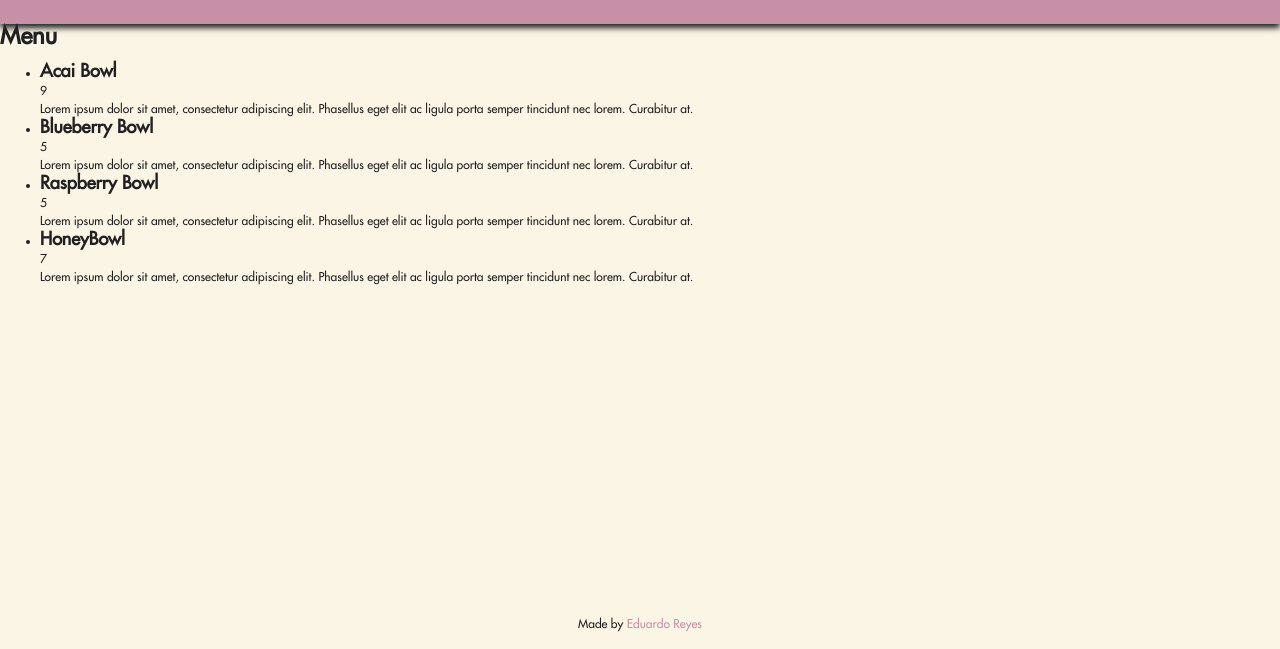
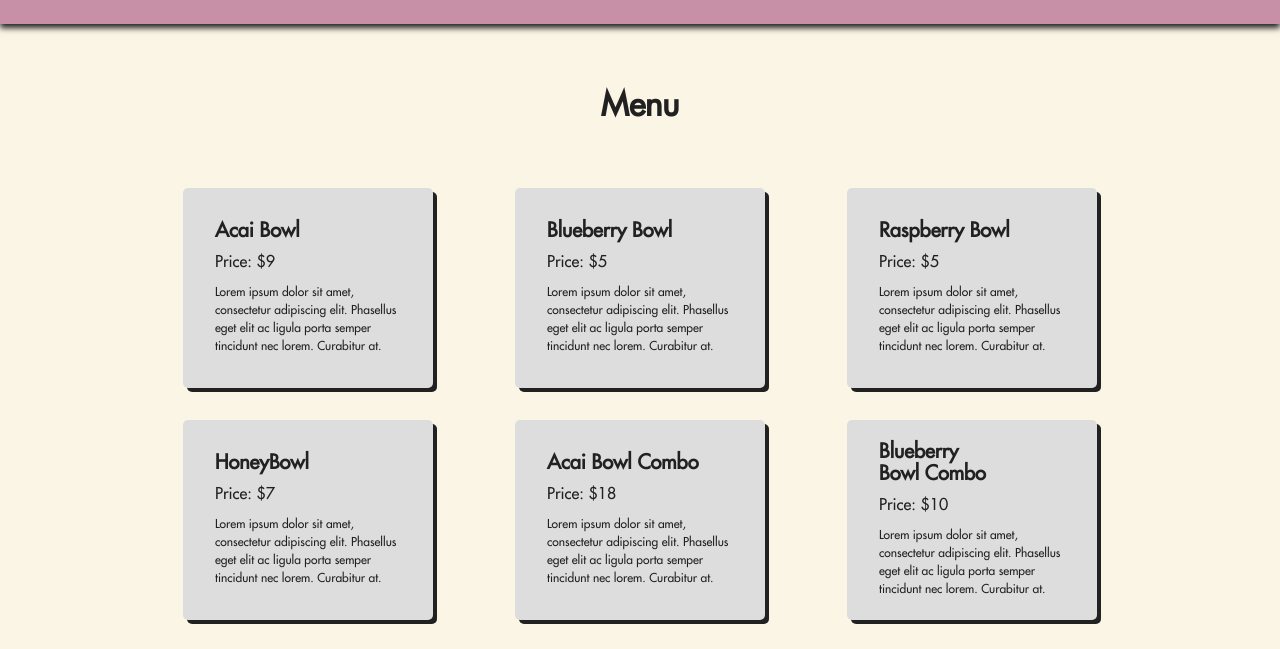
Before and after one commit to eduardoreyes007351208/restaurantPage, a website built with webpack: page src/index.html in a window 1280 px wide. Both pictures are taken after a click on the button "Menu". Shown: the part 126-775 px from the top of the page. Built offline with nearby package versions, Linux system fonts and the light colour scheme.

Commit message:
feat: Style Menu Page

```diff
--- a/src/modules/menuPage.js
+++ b/src/modules/menuPage.js
@@ -19,15 +19,19 @@ export const menuPage = () => {
     addRecipe('Blueberry Bowl', 5, 'Lorem ipsum dolor sit amet, consectetur adipiscing elit. Phasellus eget elit ac ligula porta semper tincidunt nec lorem. Curabitur at.', menuList)
     addRecipe('Raspberry Bowl', 5, 'Lorem ipsum dolor sit amet, consectetur adipiscing elit. Phasellus eget elit ac ligula porta semper tincidunt nec lorem. Curabitur at.', menuList)
     addRecipe('HoneyBowl', 7, 'Lorem ipsum dolor sit amet, consectetur adipiscing elit. Phasellus eget elit ac ligula porta semper tincidunt nec lorem. Curabitur at.', menuList)
+    addRecipe('Acai Bowl Combo', 18, 'Lorem ipsum dolor sit amet, consectetur adipiscing elit. Phasellus eget elit ac ligula porta semper tincidunt nec lorem. Curabitur at.', menuList)
+    addRecipe('Blueberry Bowl Combo', 10, 'Lorem ipsum dolor sit amet, consectetur adipiscing elit. Phasellus eget elit ac ligula porta semper tincidunt nec lorem. Curabitur at.', menuList)
+    addRecipe('Raspberry Bowl Combo', 10, 'Lorem ipsum dolor sit amet, consectetur adipiscing elit. Phasellus eget elit ac ligula porta semper tincidunt nec lorem. Curabitur at.', menuList)
+    addRecipe('HoneyBowl Combo', 14, 'Lorem ipsum dolor sit amet, consectetur adipiscing elit. Phasellus eget elit ac ligula porta semper tincidunt nec lorem. Curabitur at.', menuList)
 
-    content.innerHTML = '<h1>Menu</h1> <ul>' + menuList.map((menuItem) => {
-        return `<li>
+    content.innerHTML = '<h1 id="menuPageTitle">Menu</h1> <div> <ul id="menuContainer">' + menuList.map((menuItem) => {
+        return `<li class="listItems">
             <div class="menuCard">
-                <h2>${menuItem.name}</h2>
-                <span>${menuItem.price}</span>
+                <h2 class="menuCardTitle">${menuItem.name}</h2>
+                <span class="menuCardPrice">Price: $${menuItem.price}</span>
                 <p>${menuItem.desc}</p>
             </div>
         </li>`
-    }).join('') + '</ul>'
+    }).join('') + '</ul>' + '</div>'
 
 }
--- a/src/reset.css
+++ b/src/reset.css
@@ -15,7 +15,7 @@ html {
 
 /* Remove default margin in favour of better control in authored CSS */
 html, body, h1, h2, h3, h4, p,
-figure, blockquote, dl, dd, button {
+figure, blockquote, dl, dd, button, ul, li {
   margin-block-end: 0;
   margin: 0px;
 }
--- a/src/styles.css
+++ b/src/styles.css
@@ -95,3 +95,43 @@ body {
     width: 128px;
     height: auto;
 }
+
+
+#menuContainer {
+    width: 100vw;
+    display: grid;
+    grid-template-columns: repeat(auto-fit, 300px);
+    place-content: center;
+    gap: 32px;
+    padding: 64px 24px;
+}
+.menuCard {
+    width: 250px;
+    height: 200px;
+    display: flex;
+    flex-direction: column;
+    justify-content: center;
+    background-color: var(--neutral-color);
+    padding: 32px ;
+    gap: 8px;
+    border-radius: 5px;
+    box-shadow: 4px 4px var(--dark-color);
+}
+.menuCardTitle {
+    font-size: 1.66rem;
+}
+.menuCardPrice {
+    font-size: 1.33rem;
+}
+#menuPageTitle {
+    text-align: center;
+    padding-top: 64px;
+    font-size: 2.75rem;
+}
+
+.listItems {
+    list-style: none;
+    display: flex;
+    flex-direction: column;
+    align-items: center;
+}
```
